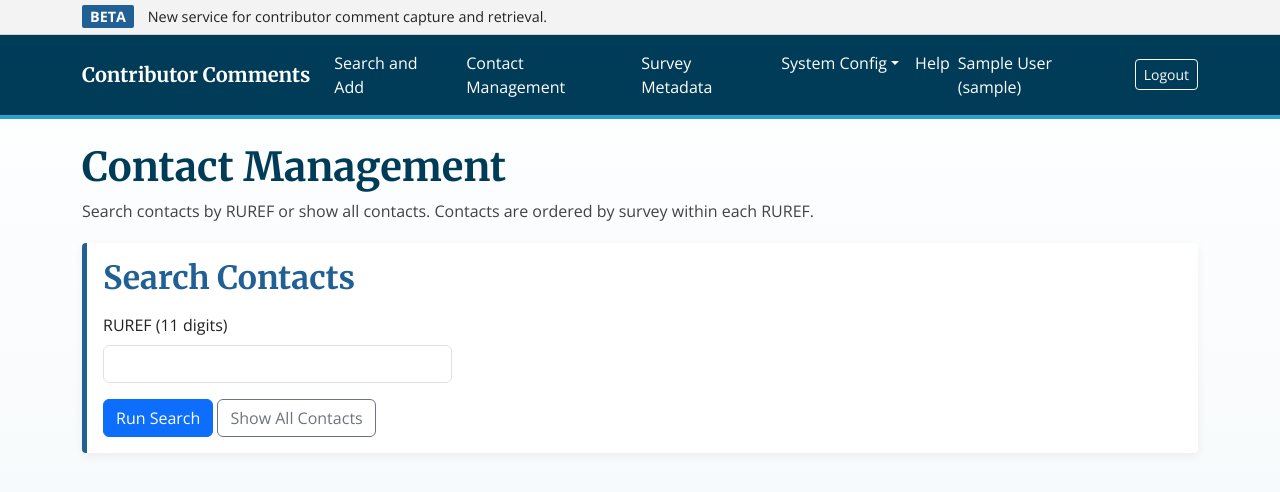
After one commit to dominicshields/Contributor-Comments, a Flask app: page /contacts-management in a window 1280 px wide. The commit adds this page. Shown: the top 492 px of the page. Run offline with Flask 3, Linux system fonts and the light colour scheme; a user stored in the database is signed in; tables that the repository leaves empty hold one stand-in row (values such as "Sample post"); parts of the project's set-up code (start-up, migrations or seed data) failed here and were passed over; some libraries are stand-ins or nearby versions.

Commit message:
Added new contact management

```diff
--- a/app/routes/comments.py
+++ b/app/routes/comments.py
@@ -91,6 +91,20 @@ def _contacts_for_rurefs(rurefs: set[str]) -> dict[str, dict[str | None, Contact
         contacts_by_ruref.setdefault(contact.ruref, {})[contact.survey_code] = contact
 
     return contacts_by_ruref
+
+
+def _sort_contacts_for_display(contacts: list[Contact]) -> list[Contact]:
+    survey_order_map = _survey_order_map()
+    return sorted(
+        contacts,
+        key=lambda contact: (
+            contact.ruref,
+            0 if contact.survey_code is None else 1,
+            survey_order_map.get(contact.survey_code or "", 999),
+            contact.survey_code or "",
+            contact.id,
+        ),
+    )
 
 
 def _load_lowest_ruref_comment_groups(limit: int = 10) -> OrderedDict[str, OrderedDict[str, list[Comment]]]:
@@ -204,6 +218,35 @@ def index():
 @login_required
 def help_page():
     return render_template("help/index.html")
+
+
+@bp.get("/contacts-management")
+@login_required
+def contact_management():
+    ruref = request.args.get("ruref", "").strip()
+    show_all_contacts = _query_flag("show_all_contacts", default=False)
+    search_performed = show_all_contacts or bool(ruref)
+
+    contacts: list[Contact] = []
+    if show_all_contacts:
+        contacts = Contact.query.all()
+    elif ruref:
+        if is_valid_ruref(ruref):
+            contacts = Contact.query.filter_by(ruref=ruref).all()
+        else:
+            flash("RUREF must be exactly 11 numeric characters.", "error")
+
+    grouped_contacts: OrderedDict[str, list[Contact]] = OrderedDict()
+    for contact in _sort_contacts_for_display(contacts):
+        grouped_contacts.setdefault(contact.ruref, []).append(contact)
+
+    return render_template(
+        "comments/contact_management.html",
+        ruref=ruref,
+        show_all_contacts=show_all_contacts,
+        search_performed=search_performed,
+        grouped_contacts=grouped_contacts,
+    )
 
 
 @bp.post("/comments/new")
--- a/app/templates/base.html
+++ b/app/templates/base.html
@@ -33,6 +33,9 @@
             <ul class="navbar-nav me-auto">
                 <li class="nav-item">
                     <a class="nav-link" href="{{ url_for('comments.index') }}">Search and Add</a>
+                </li>
+                <li class="nav-item">
+                    <a class="nav-link" href="{{ url_for('comments.contact_management') }}">Contact Management</a>
                 </li>
                 <li class="nav-item">
                     <a class="nav-link" href="{{ url_for('admin.surveys') }}">Survey Metadata</a>
--- /dev/null
+++ b/app/templates/comments/contact_management.html
@@ -0,0 +1,50 @@
+{% extends "base.html" %}
+{% block title %}Contact Management | Contributor Comments{% endblock %}
+
+{% block content %}
+<header class="ons-page-header">
+    <h1 class="ons-page-title">Contact Management</h1>
+    <p class="ons-page-lead">Search contacts by RUREF or show all contacts. Contacts are ordered by survey within each RUREF.</p>
+</header>
+
+<div class="ons-panel mb-4">
+    <h2 class="ons-section-title">Search Contacts</h2>
+    <form class="row g-3" method="get" action="{{ url_for('comments.contact_management') }}">
+        <div class="col-md-4">
+            <label class="form-label" for="ruref">RUREF (11 digits)</label>
+            <input class="form-control" type="text" id="ruref" name="ruref" value="{{ ruref }}" maxlength="11">
+        </div>
+        <div class="col-12">
+            <button class="btn btn-primary" type="submit">Run Search</button>
+            <button class="btn btn-outline-secondary" type="submit" name="show_all_contacts" value="1">Show All Contacts</button>
+        </div>
+    </form>
+</div>
+
+{% if search_performed %}
+<div class="ons-panel">
+    <h2 class="ons-section-title">Contact Results</h2>
+    {% if grouped_contacts %}
+        {% for result_ruref, contacts in grouped_contacts.items() %}
+        <section class="ons-panel mb-4">
+            <h3 class="h5">RUREF {{ result_ruref }}</h3>
+            {% for contact in contacts %}
+            <article class="comment-card">
+                <p class="comment-body mb-1"><strong>{% if contact.survey_code %}Survey {{ contact.survey_code }}{% else %}General{% endif %}</strong></p>
+                <div class="comment-contact-compact">
+                    <strong>Contact:</strong>
+                    <span>Name: {{ contact.name or 'Not provided' }}</span>
+                    <span>Telephone: {{ contact.telephone_number or 'Not provided' }}</span>
+                    <span>Email: {{ contact.email_address or 'Not provided' }}</span>
+                    <a href="{{ url_for('comments.edit_contact', contact_id=contact.id) }}">Edit contact</a>
+                </div>
+            </article>
+            {% endfor %}
+        </section>
+        {% endfor %}
+    {% else %}
+        <p class="mb-0">No contacts found.</p>
+    {% endif %}
+</div>
+{% endif %}
+{% endblock %}
```
Also changed, not shown: contacts.md (+7 -0 lines), tests/test_comments_routes.py (+68 -1 lines), README.md.
